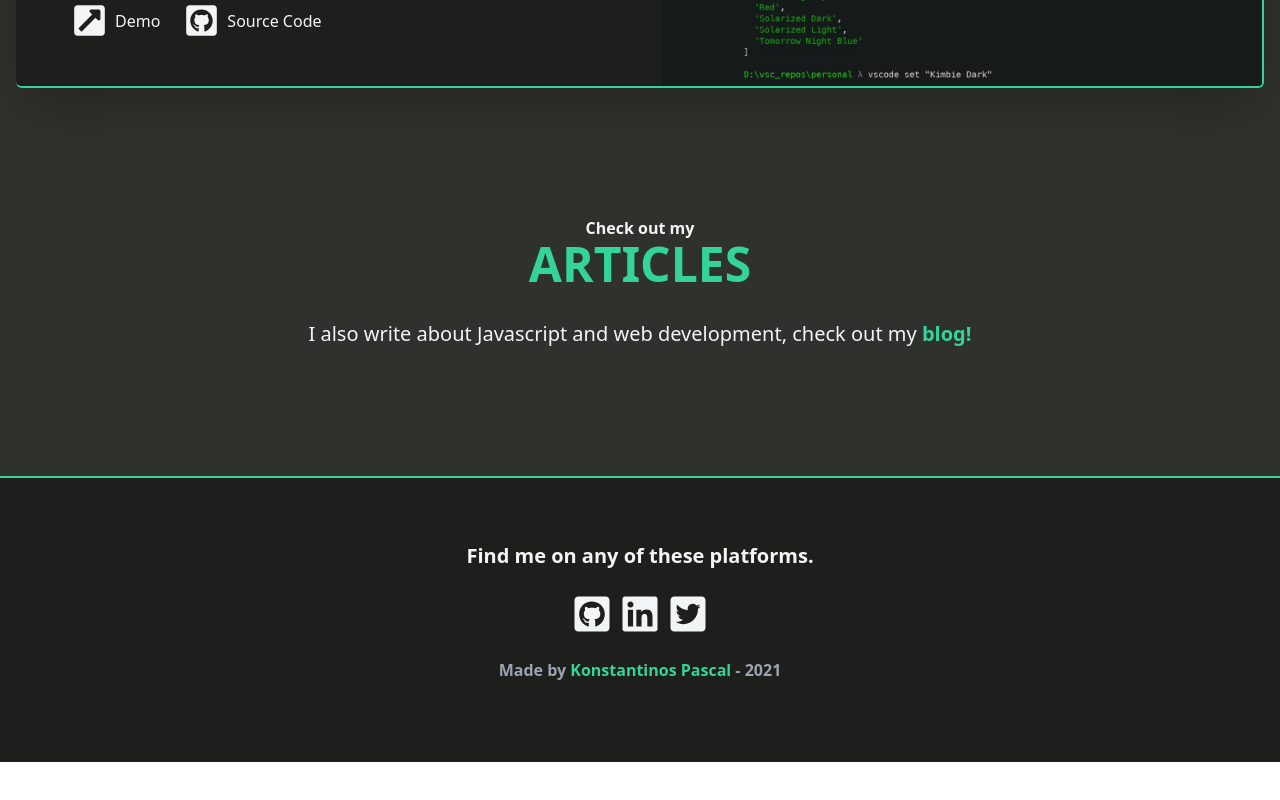
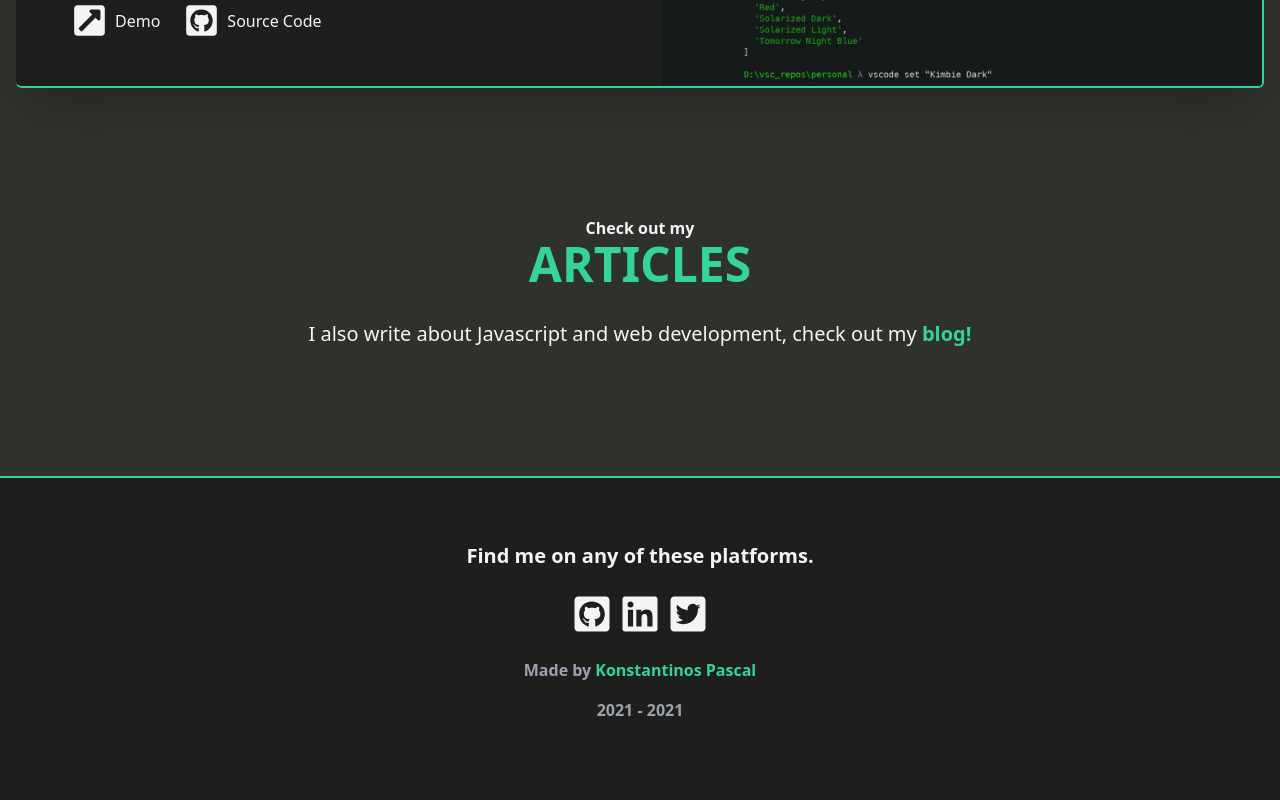
Before and after one commit to konstapascal/kp-website-v1, a Next.js app: page / in a window 1280 px wide. Shown: the part 3621-4421 px from the top of the page. Before the commit the page ends 4383 px from the top, so only its background shows below. Built offline with nearby package versions, Linux system fonts and the light colour scheme; what @tailwindcss/typography would draw is missing.

Commit message:
Update Footer.js
added creation and current year

```diff
--- a/components/shared/Footer.js
+++ b/components/shared/Footer.js
@@ -30,9 +30,9 @@ function Footer() {
 				</div>
 
 				<p className='text-base font-semibold text-gray-400'>
-					Made by <span className='font-semibold text-green-400'>Konstantinos Pascal</span> -{' '}
-					{new Date().getFullYear()}
+					Made by <span className='font-semibold text-green-400'>Konstantinos Pascal</span>
 				</p>
+				<p class="text-base font-semibold text-gray-400 my-4">2021 - {new Date().getFullYear()}</p>
 			</div>
 		</footer>
 	);
```
